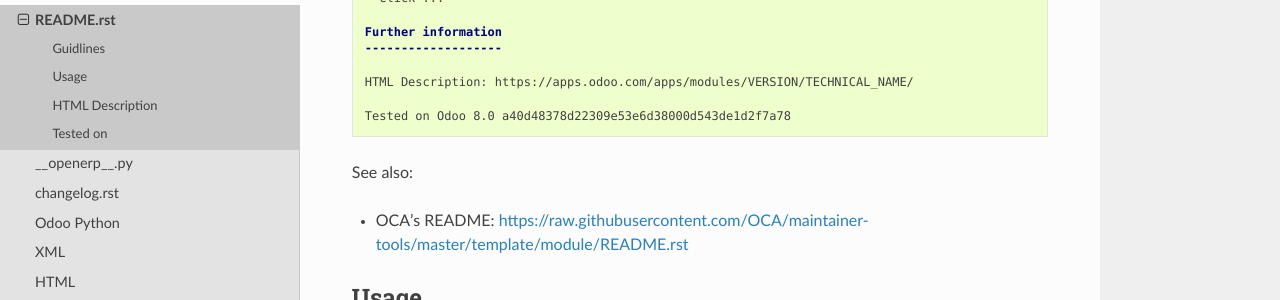
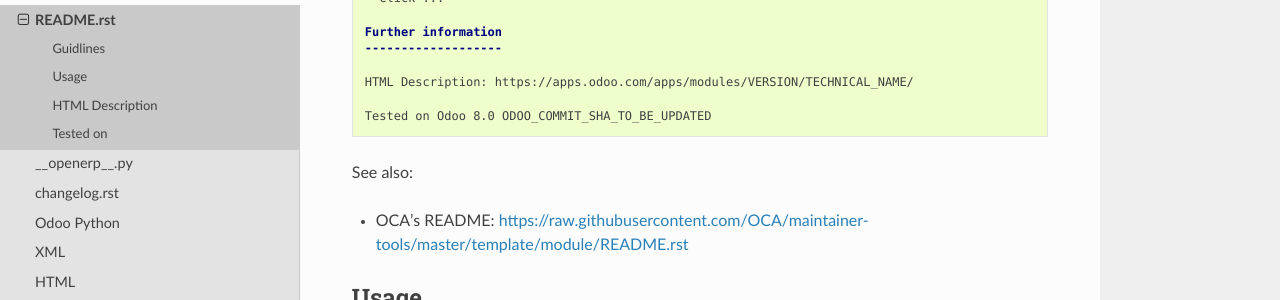
Before and after one commit to itpp-labs/odoo-development, a Sphinx documentation site: the page built from docs/dev/README.rst.rst, in a window 1280 px wide and 900 px high, scrolled down 445 px. Shown: the part 185-485 px from the top of the window. Built offline with Sphinx 7.4.7 and the Read the Docs theme 2.0.0, drawn with Linux system fonts in a browser that asks for light colours.

Commit message:
readme.rst: replace example sha in template to ODOO_COMMIT_SHA_TO_BE_UPDATED

```diff
--- a/docs/dev/README.rst.rst
+++ b/docs/dev/README.rst.rst
@@ -29,7 +29,7 @@ Guidlines
 
     HTML Description: https://apps.odoo.com/apps/modules/VERSION/TECHNICAL_NAME/
 
-    Tested on Odoo 8.0 a40d48378d22309e53e6d38000d543de1d2f7a78
+    Tested on Odoo 8.0 ODOO_COMMIT_SHA_TO_BE_UPDATED
 
 See also:
 
```
